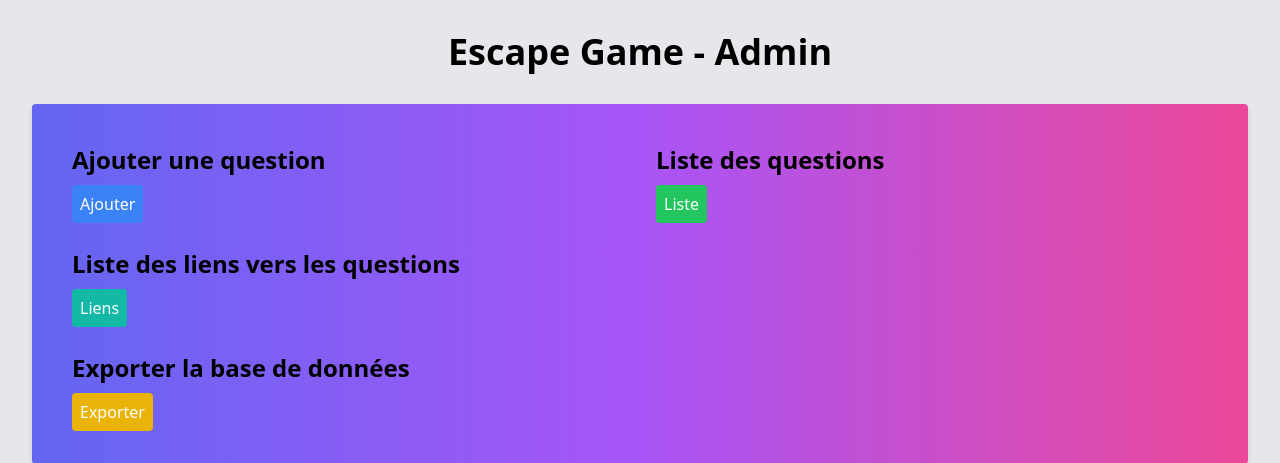
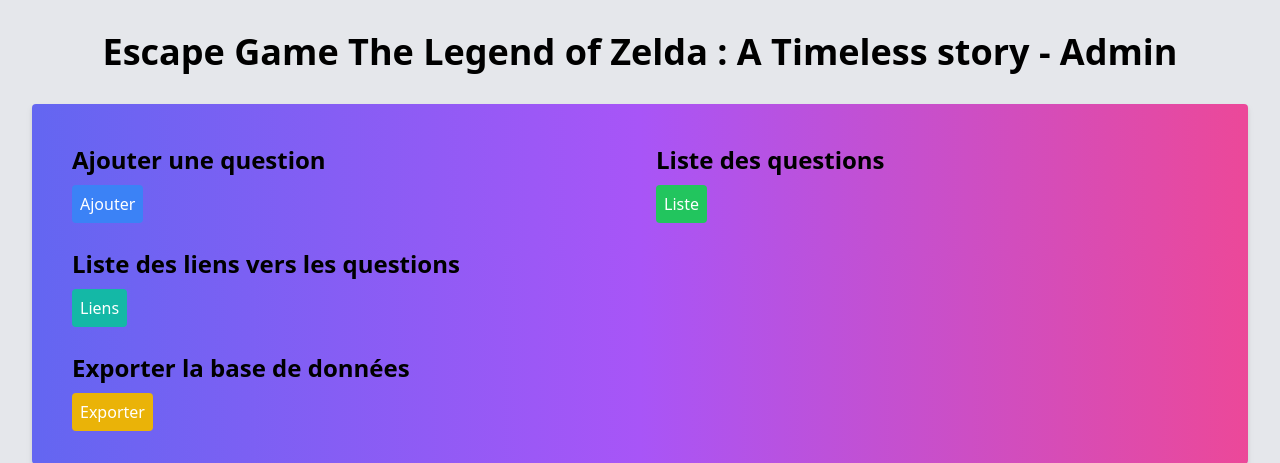
Before and after one commit to CPacBellec/escapegame, a PHP site: page / in a window 1280 px wide. Shown: the top 463 px of the page. Run offline with PHP 8.4, Linux system fonts and the light colour scheme; some libraries are stand-ins or nearby versions.

Commit message:
update name

```diff
--- a/index.php
+++ b/index.php
@@ -10,7 +10,7 @@
 <?php
 
 ?>
-    <h1 class="text-4xl font-bold text-center mb-8">Escape Game - Admin</h1>
+    <h1 class="text-4xl font-bold text-center mb-8">Escape Game The Legend of Zelda : A Timeless story - Admin</h1>
     <div class="bg-gradient-to-r from-indigo-500 via-purple-500 to-pink-500 p-10 rounded drop-shadow-md">
         <div class="grid grid-cols-2 gap-8">
             <div>
```
